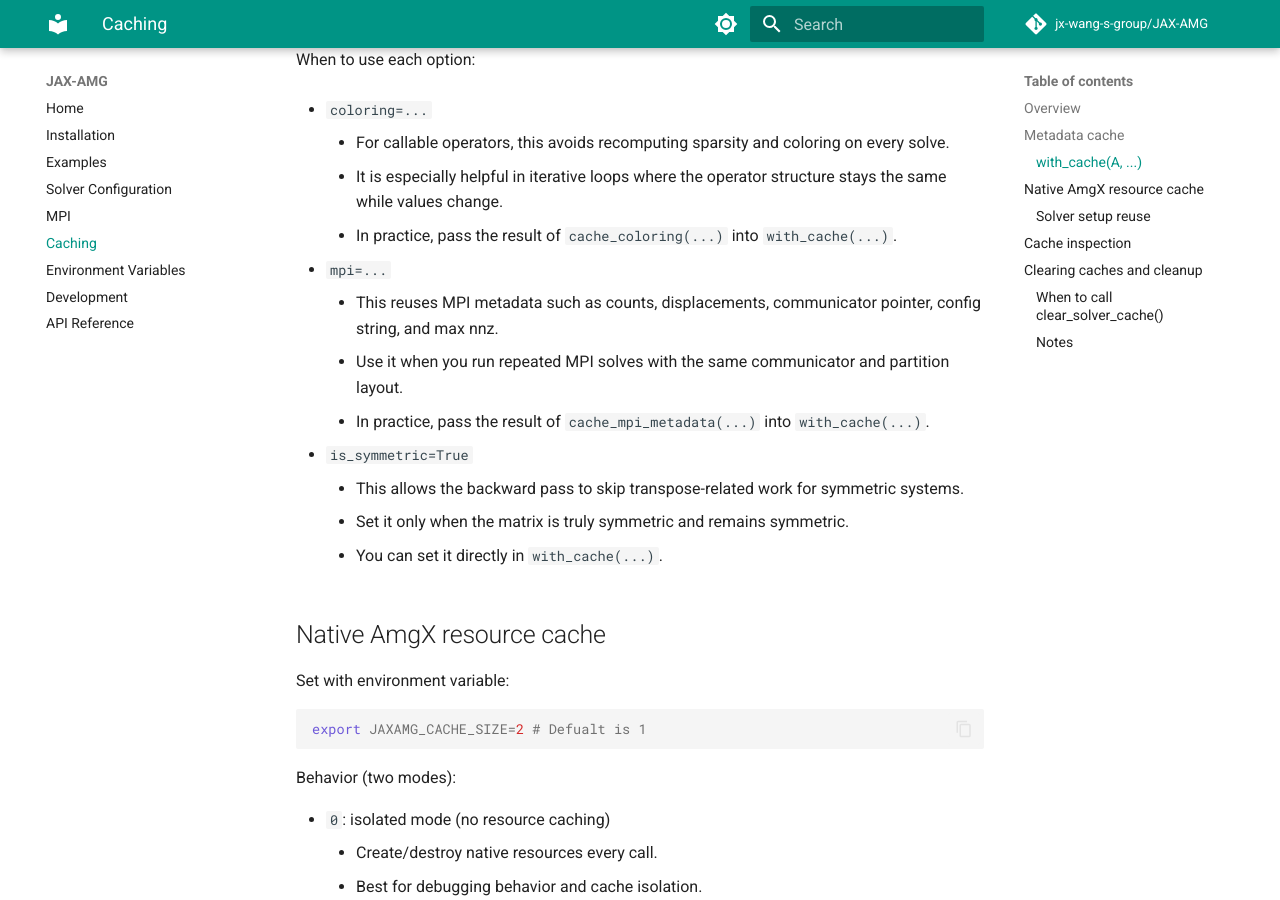
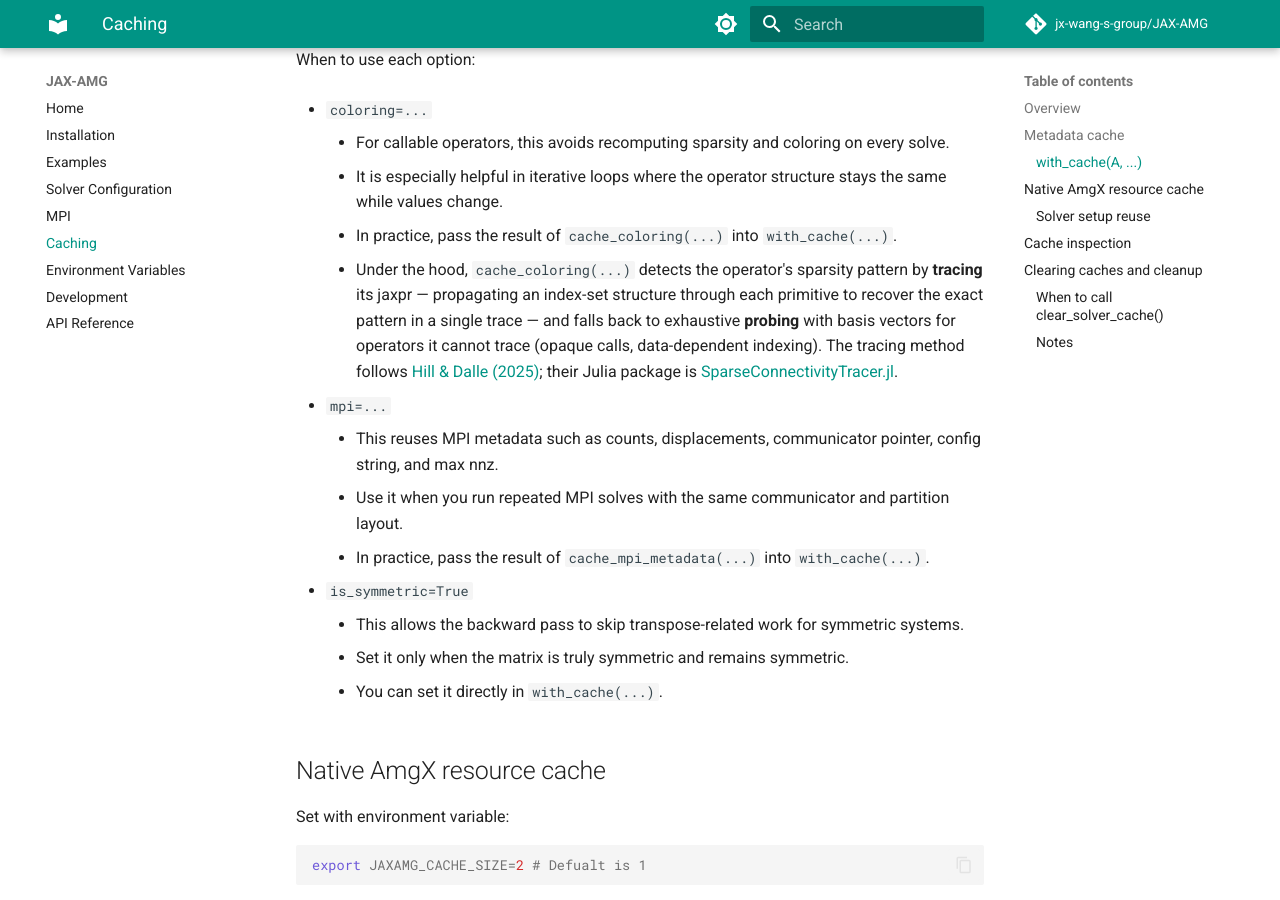
Before and after one commit to jx-wang-s-group/JAX-AMG, an MkDocs documentation site: the page built from docs/caching.md, in a window 1280 px wide and 900 px high, scrolled down 882 px. Built offline with MkDocs 1.6.1 and Material for MkDocs 9.7.7, drawn with Linux system fonts in a browser that asks for light colours; comment, search, counter and statistics services are not loaded.

Commit message:
Documentation updates

```diff
--- a/docs/caching.md
+++ b/docs/caching.md
@@ -33,6 +33,13 @@ When to use each option:
     - It is especially helpful in iterative loops where the operator structure stays
       the same while values change.
     - In practice, pass the result of `cache_coloring(...)` into `with_cache(...)`.
+    - Under the hood, `cache_coloring(...)` detects the operator's sparsity pattern
+      by **tracing** its jaxpr — propagating an index-set structure through each
+      primitive to recover the exact pattern in a single trace — and falls back to
+      exhaustive **probing** with basis vectors for operators it cannot trace
+      (opaque calls, data-dependent indexing). The tracing method follows
+      [Hill & Dalle (2025)](https://arxiv.org/abs/2501.17737); their Julia package
+      is [SparseConnectivityTracer.jl](https://github.com/adrhill/SparseConnectivityTracer.jl).
 
 - `mpi=...`
     - This reuses MPI metadata such as counts, displacements, communicator pointer,
```
Also changed, not shown: README.md (+1 -0 lines), docs/development.md (+1 -1 lines), docs/examples.md (+3 -1 lines), docs/index.md (+1 -0 lines).
